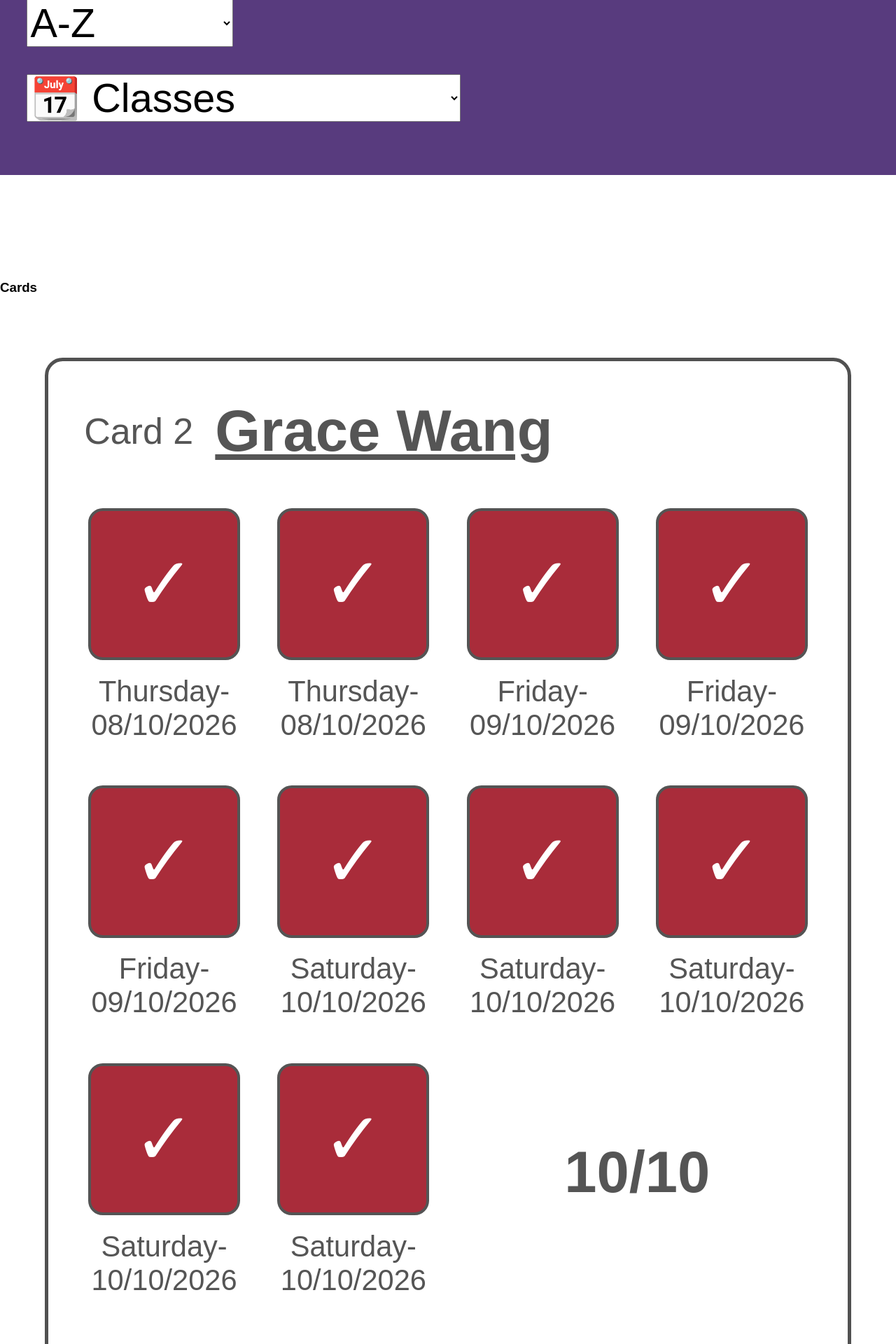
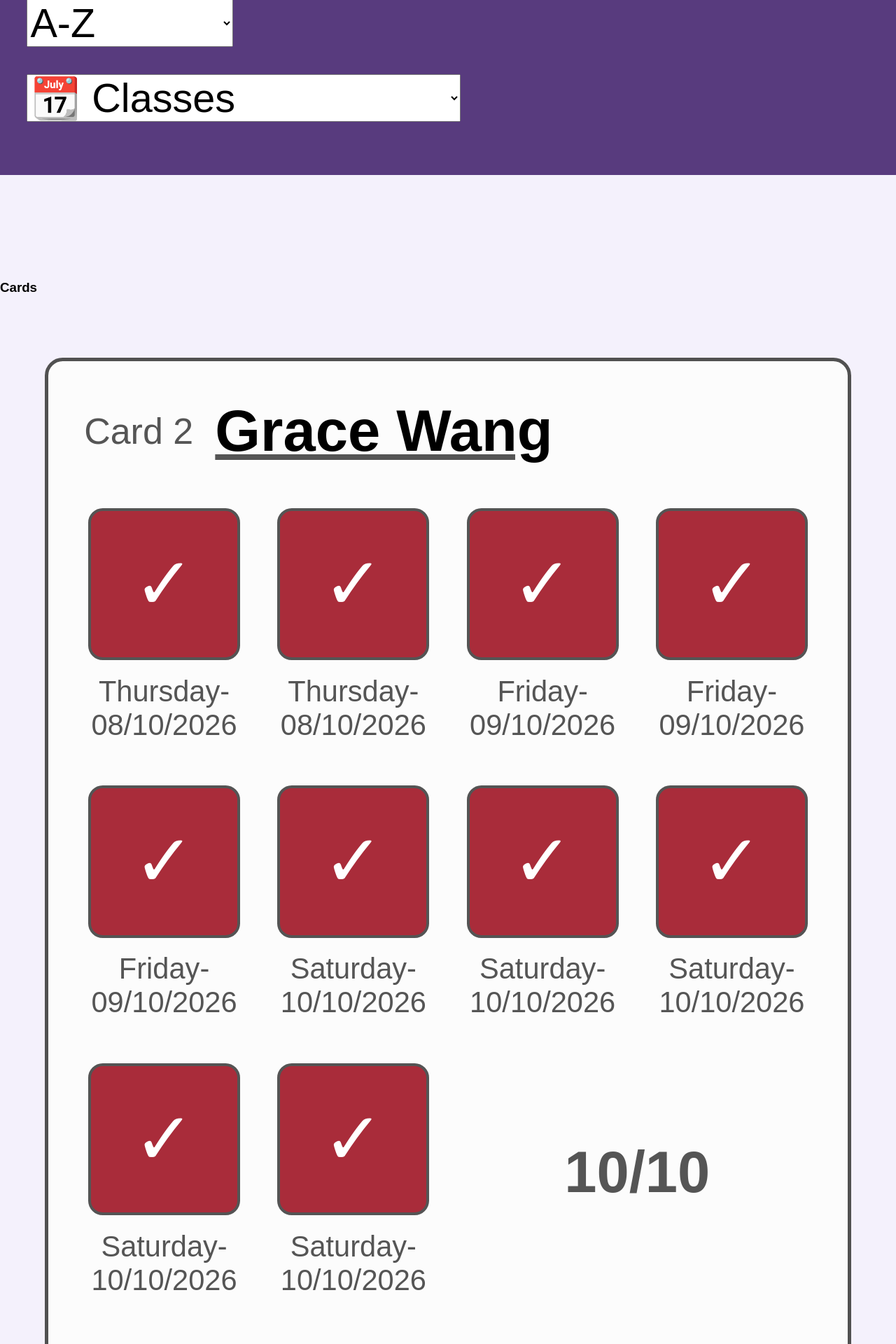
Before and after one commit to Av510/ambition_TKD, a Flask app: page / in a window 1280 px wide. Shown: the part 323-2243 px from the top of the page at 70% size. Run offline with Flask 3, Linux system fonts and the light colour scheme; data comes from the database, SQL or seed files in the repository.

Commit message:
Update cardpage.css

```diff
--- a/attendance_tracker/static/cardpage.css
+++ b/attendance_tracker/static/cardpage.css
@@ -1,5 +1,6 @@
 body {
     padding-top: 55cqw;
+    background-color: #f4f1fc;
 }
 
 .controls {
@@ -73,6 +74,8 @@ search-section {
 
     font-size: 4cqw;
 
+    background-color: #fcfcfc;
+
     padding: 4cqw;
     margin: 7cqw auto;
     scroll-margin-top: 240px;
@@ -101,13 +104,12 @@ header {
 
 .student-names p {
     margin: 0;
+    color: black;
 }
 .student-names {
     display: flex;
     flex-direction: column;
     gap: 0.1cqw;
-
-
 
     font-size: 8cqw;
     font-weight: bold;
```
